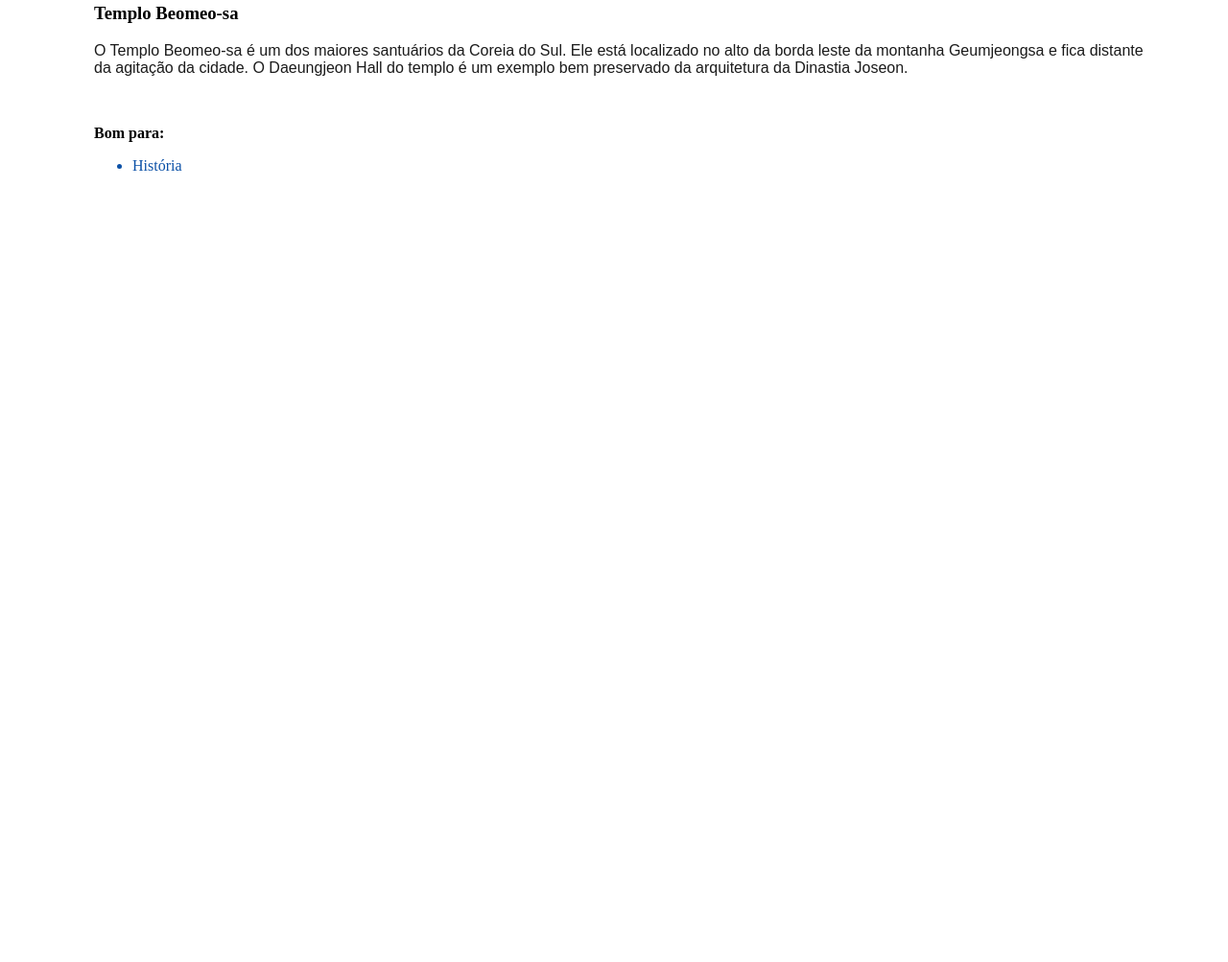
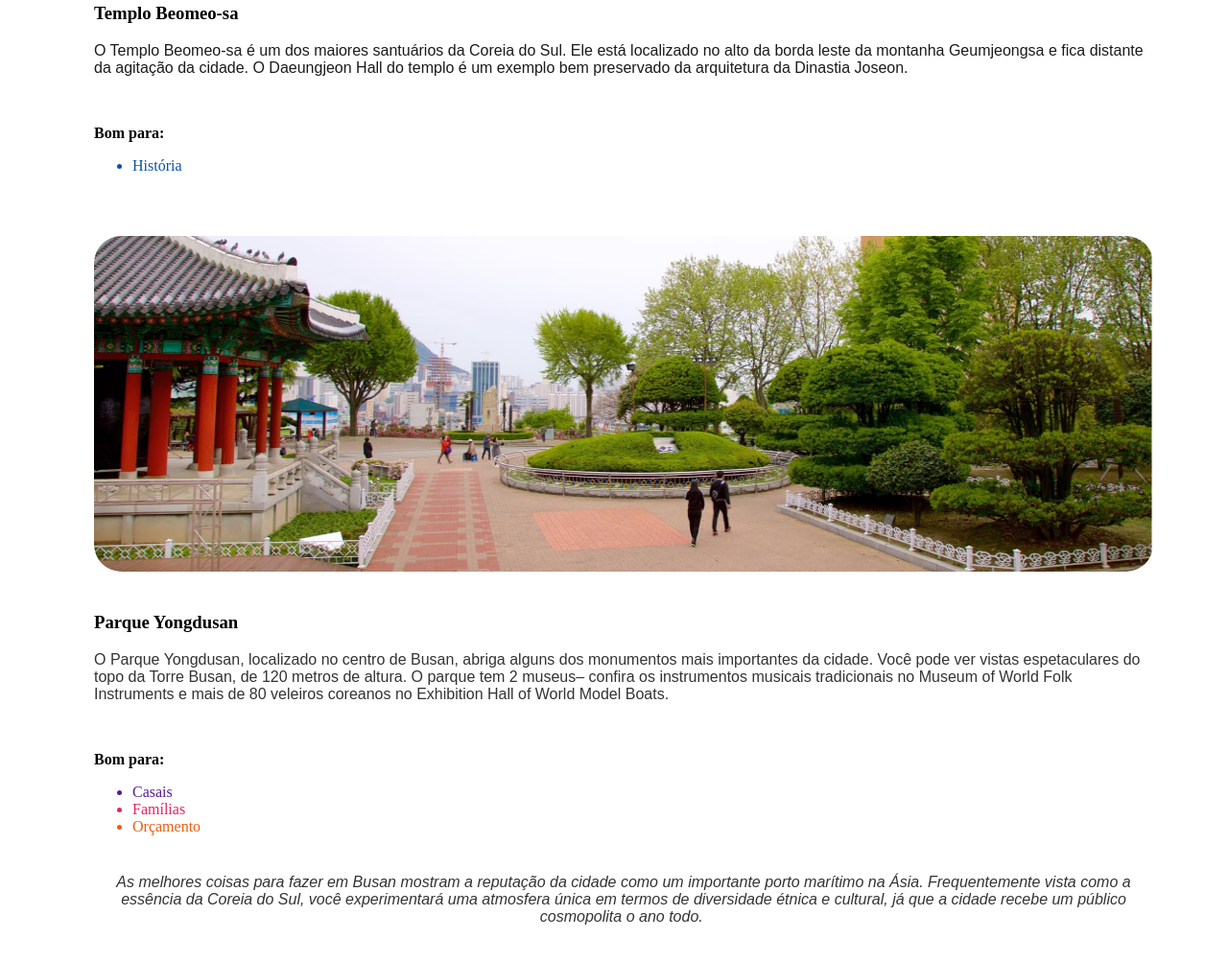
Before and after one commit to Lordignorante06/Site-de-Dicas-para-viajar-front-end, a plain HTML site: page Index.html in a window 1280 px wide. Shown: the part 2403-3406 px from the top of the page at 96% size. Before the commit the page ends 2704 px from the top, so only its background shows below. Drawn offline with nearby package versions, Linux system fonts and the light colour scheme.

Commit message:
personalizando e adicionando a foto o parque yongdusan

```diff
--- a/Index.html
+++ b/Index.html
@@ -55,6 +55,17 @@
     </section>
     <!--5 seção, Parque Yongdusan-->
     <section>
+      <img src="assets/Parque-Yongdusan.jpg" alt="Detalhes abaixo" id="parque-yongdusan">
+      <h3 id="h3">Parque Yongdusan</h3>
+      <p id="paragrado1-parque-yongdusan">O Parque Yongdusan, localizado no centro de Busan, abriga alguns dos monumentos mais importantes da cidade. Você pode ver vistas espetaculares do topo da Torre Busan, de 120 metros de altura. O parque tem 2 museus– confira os instrumentos musicais tradicionais no Museum of World Folk Instruments e mais de 80 veleiros coreanos no Exhibition Hall of World Model Boats.</p>
+      <br>
+      <p><strong>Bom para:</strong></p>
+      <ul id="lista-unica">
+        <li id="casais" >Casais</li >
+        <li id="familias">Famílias</li >
+        <li id="orçamento">Orçamento</li >
+      </ul>
+      <p id="ultimo-p"> As melhores coisas para fazer em Busan mostram a reputação da cidade como um importante porto marítimo na Ásia. Frequentemente vista como a essência da Coreia do Sul, você experimentará uma atmosfera única em termos de diversidade étnica e cultural, já que a cidade recebe um público cosmopolita o ano todo. </p>
     </section>
   </main>
 </div>
--- a/style.css
+++ b/style.css
@@ -101,3 +101,32 @@ h2 {
 #lista-iguais{  /*ul dos templos*/
   color: #0C51A7;
 }
+#parque-yongdusan{
+  height: 350px;
+  width: 100%;
+  border-radius: 28px;
+  margin-bottom: 20px;
+  margin-top: 48px;
+}
+#paragrado1-parque-yongdusan{
+  font-family: Arial;
+  color: #333333;
+
+}
+/*li da lista (ul)*/
+#casais{
+  color: #591B98;
+}
+#familias{
+  color: #E5245E;
+}
+#orçamento{
+  color: #E95E10;
+}
+#ultimo-p {
+  margin-top: 40px;
+  font-family: Arial;
+  color: #333333;
+  text-align: center;
+  font-style: italic;
+}
```
Also changed, not shown: assets/Parque-Yongdusan.jpg (added).
